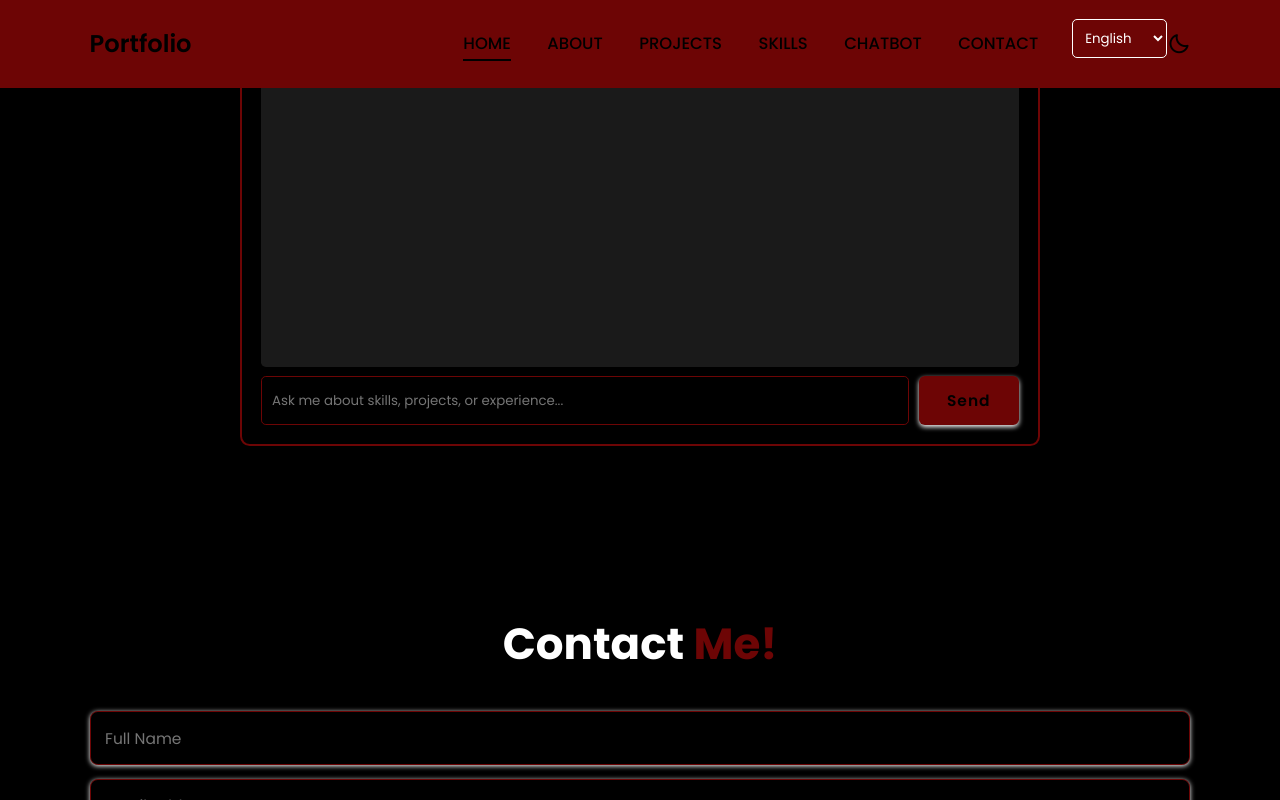
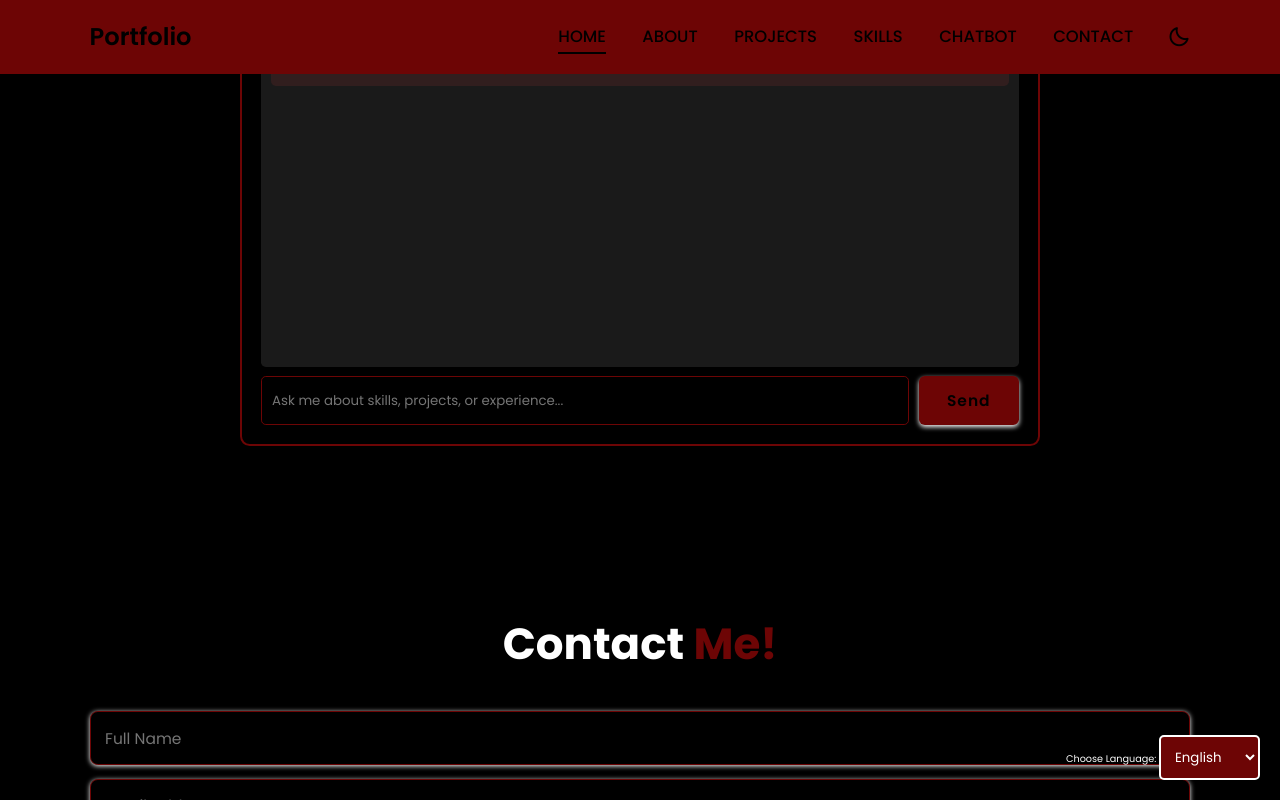
Before and after one commit to yassirHam/my-portfolio, a website built with webpack: page index.html in a window 1280 px wide. Both pictures are taken after typing "Sample" into the empty fields and a click on the button "Send". Shown: the part 4633-5433 px from the top of the page. Built offline with nearby package versions, Linux system fonts and the light colour scheme; no server answers.

Commit message:
Fixing translation

```diff
--- a/css/style.css
+++ b/css/style.css
@@ -780,13 +780,20 @@ color: var(--text-color);
     text-align: center;
     animation: pulse 1.5s infinite;
 }
+.language-selector {
+    position: fixed;
+    bottom: 20px;
+    right: 20px;
+    z-index: 1000;
+}
+
 #languageSelect {
-    padding: 8px;
+    padding: 10px;
     border-radius: 5px;
     background: var(--main-color);
     color: white;
-    border: 1px solid white;
-    margin-bottom: 10px;
+    border: 2px solid var(--text-color);
+    cursor: pointer;
 }
 
 @keyframes pulse {
--- a/index.html
+++ b/index.html
@@ -26,16 +26,6 @@
         <a href="#chatbot">CHATBOT</a>
         <a href="#contact">CONTACT</a>
       </nav>
-
-      <select id="languageSelect">
-        <option value="en">English</option>
-        <option value="fr">Français</option>
-        <option value="ar">العربية</option>
-        <option value="es">Español</option>
-        <option value="de">Deutsch</option>
-        <option value="zh-cn">中文</option>
-    </select>
-
       <div class="bx bx-moon" id="darkMode-icon"></div>
       <div class="bx bx-menu" id="menu-icon"></div>
     </header>
@@ -201,6 +191,17 @@ Let’s connect and explore how technology and AI can drive innovation together!
 
 <section class="chatbot" id="chatbot">
     <h2 class="heading">CHAT <span>BOT</span></h2>
+   <div class="language-selector">
+        <label for="languageSelect">Choose Language:</label>
+        <select id="languageSelect">
+            <option value="en">English</option>
+            <option value="fr">Français</option>
+            <option value="ar">العربية</option>
+            <option value="es">Español</option>
+            <option value="de">Deutsch</option>
+            <option value="zh-cn">中文</option>
+        </select>
+     </div>
     <div class="chat-container">
         <div class="chat-box" id="chatBox"></div>
       <div id="loading" style="display: none;">
--- a/js/scrpt.js
+++ b/js/scrpt.js
@@ -96,8 +96,11 @@ async function sendMessage() {
         document.getElementById('loading').style.display = 'none';
         return;
     }
-
-    chatBox.innerHTML += `<div class="user-message">You (${lang.toUpperCase()}): ${userInput.value}</div>`;
+    chatBox.innerHTML += `
+        <div class="user-message">
+            [${lang.toUpperCase()}] You: ${userInput.value}
+        </div>
+    `;
 
     try {
         while (retryCount < MAX_RETRIES) {
@@ -117,21 +120,40 @@ async function sendMessage() {
 
                 clearTimeout(timeoutId);
 
-                if (!response.ok) throw new Error(`Server error: ${response.status}`);
+                if (!response.ok) {
+                    throw new Error(`Server error: ${response.status}`);
+                }
 
                 const data = await response.json();
-                chatBox.innerHTML += `<div class="bot-message">${data.response.replace(/\n/g, '<br>')}</div>`;
+                chatBox.innerHTML += `
+                    <div class="bot-message">
+                        [${lang.toUpperCase()}] Bot: ${data.response.replace(/\n/g, '<br>')}
+                    </div>
+                `;
 
                 retryCount = 0;
                 break;
             } catch (error) {
                 retryCount++;
-                if (retryCount >= MAX_RETRIES) throw error;
+                if (retryCount >= MAX_RETRIES) {
+                    throw error;
+                }
             }
         }
     } catch (error) {
         console.error('Fetch Error:', error);
-        chatBox.innerHTML += `<div class="error">${error.message.includes('abort') ? 'Request timed out (10s)' : 'Connection error. Please try again'}</div>`;
+        let errorMessage = 'Connection error. Please try again.';
+        if (error.message.includes('abort')) {
+            errorMessage = 'Request timed out (10s). Please try again.';
+        } else if (error.message.includes('Failed to fetch')) {
+            errorMessage = 'Unable to connect to the server. Please check your internet connection.';
+        }
+
+        chatBox.innerHTML += `
+            <div class="error">
+                ${errorMessage}
+            </div>
+        `;
     } finally {
         document.getElementById('loading').style.display = 'none';
         isProcessing = false;
```
Also changed, not shown: 1 other file.
